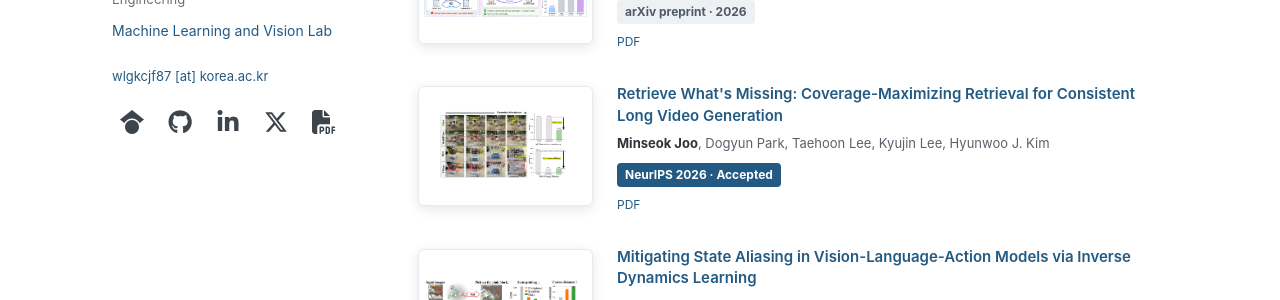
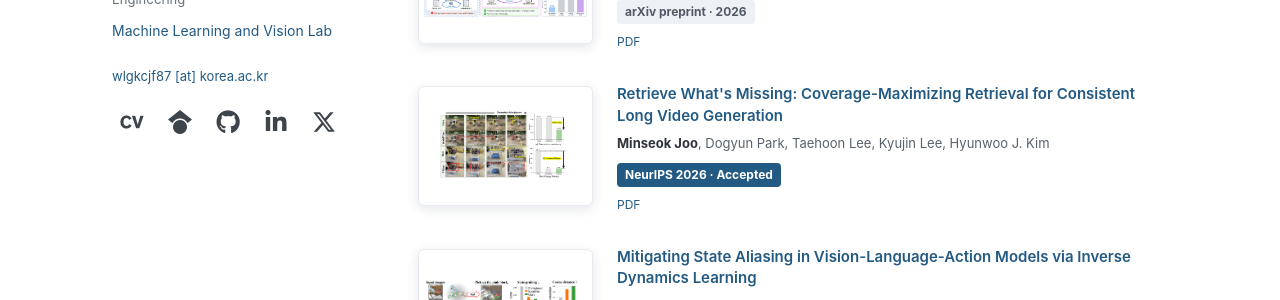
Before and after one commit to zoomkinseok/zoomkinseok.github.io, a Jekyll site: the page built from _pages/about.md, in a window 1280 px wide. Shown: the part 502-802 px from the top of the page. Built offline with Jekyll 4.4.1, drawn with Linux system fonts in a browser that asks for light colours; some web fonts are replaced.

Commit message:
Use a CV monogram icon and place it first in the profile links

```diff
--- a/_layouts/academic.html
+++ b/_layouts/academic.html
@@ -10,6 +10,7 @@
     <link rel="icon" type="image/png" href="{{ '/images/minseok-joo-icon-32.png' | relative_url }}?v=mj-2" sizes="32x32">
     <link rel="icon" type="image/svg+xml" href="{{ '/images/minseok-joo-icon.svg' | relative_url }}?v=mj-2" sizes="any">
     <link rel="stylesheet" href="{{ '/assets/css/fontawesome.css' | relative_url }}">
+    <link rel="stylesheet" href="{{ '/assets/css/academicons.min.css' | relative_url }}">
     <link rel="stylesheet" href="{{ '/assets/css/academic.css' | relative_url }}?v={{ site.time | date: '%s' }}">
   </head>
   <body id="top">
@@ -30,6 +31,9 @@
           <a href="mailto:{{ site.author.email }}">{{ site.author.email_display | escape }}</a>
         </div>
         <nav class="profile-links" aria-label="Academic and social profiles">
+          {% if site.author.cv_url %}
+          <a href="{{ site.author.cv_url | relative_url }}" target="_blank" rel="noopener" aria-label="CV (PDF, opens in a new tab)" title="CV (PDF)"><i class="ai ai-cv" aria-hidden="true"></i></a>
+          {% endif %}
           <a href="{{ site.author.googlescholar | escape }}" aria-label="Google Scholar" title="Google Scholar"><i class="fa-brands fa-google-scholar" aria-hidden="true"></i></a>
           <a href="https://github.com/{{ site.author.github }}" aria-label="GitHub" title="GitHub"><i class="fa-brands fa-github" aria-hidden="true"></i></a>
           {% if site.author.linkedin %}
@@ -37,9 +41,6 @@
           {% endif %}
           {% if site.author.twitter %}
           <a href="https://x.com/{{ site.author.twitter | escape }}" aria-label="X" title="X"><i class="fa-brands fa-x-twitter" aria-hidden="true"></i></a>
-          {% endif %}
-          {% if site.author.cv_url %}
-          <a href="{{ site.author.cv_url | relative_url }}" target="_blank" rel="noopener" aria-label="CV (PDF, opens in a new tab)" title="CV (PDF)"><i class="fa-solid fa-file-pdf" aria-hidden="true"></i></a>
           {% endif %}
         </nav>
       </aside>
--- a/assets/css/academic.css
+++ b/assets/css/academic.css
@@ -45,7 +45,7 @@ p { margin: 0 0 1em; }
 .profile-links { display: flex; flex-wrap: wrap; align-items: center; gap: 8px; margin-top: 15px; }
 .profile-links a { display: inline-flex; align-items: center; justify-content: center; width: 40px; height: 40px; color: #3d444c; border-radius: 6px; }
 .profile-links a:hover, .profile-links a:focus-visible { color: var(--link); background: #f0f4f7; text-decoration: none; }
-.profile-links .fa-brands, .profile-links .fa-solid { font-size: 24px; line-height: 1; }
+.profile-links .fa-brands, .profile-links .ai { font-size: 24px; line-height: 1; }
 .main-content { min-width: 0; }
 section { scroll-margin-top: 28px; }
 h2 { font-family: Georgia, "Times New Roman", serif; font-size: 27px; font-weight: 500; letter-spacing: -.3px; line-height: 1.3; margin: 0 0 20px; color: #20262d; }
```
